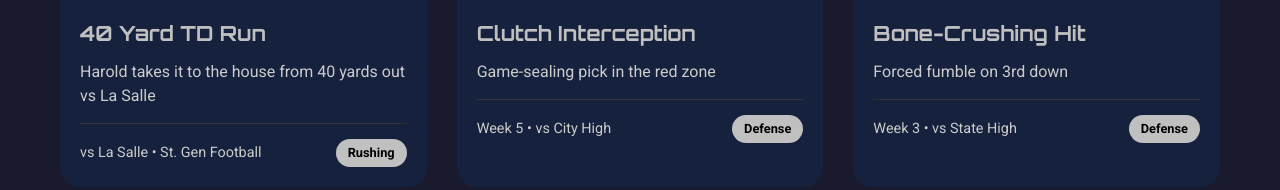
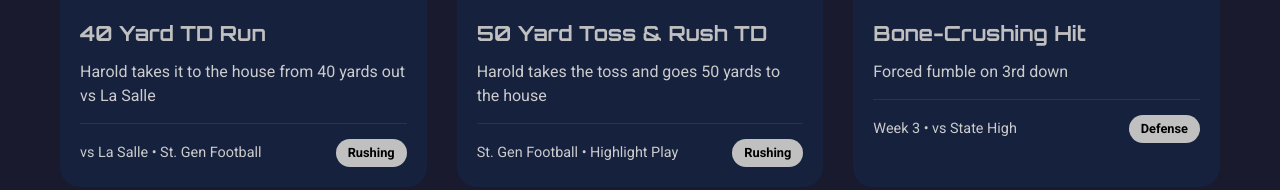
Before and after one commit to KSLepley/HJL_Football, a website: page highlights.html in a window 1280 px wide. Shown: the part 631-821 px from the top of the page. Drawn offline with Linux system fonts and the light colour scheme.

Commit message:
Update second highlight description
- Change from interception to 50 yard toss & rush TD
- Update title to '50 Yard Toss & Rush TD'
- Update description to match actual play
- Change play type to 'Rushing'

```diff
--- a/highlights.html
+++ b/highlights.html
@@ -119,11 +119,11 @@
                         </iframe>
                     </div>
                     <div class="highlight-info">
-                        <h3>Clutch Interception</h3>
-                        <p>Game-sealing pick in the red zone</p>
+                        <h3>50 Yard Toss & Rush TD</h3>
+                        <p>Harold takes the toss and goes 50 yards to the house</p>
                         <div class="highlight-meta">
-                            <span class="game-info">Week 5 • vs City High</span>
-                            <span class="play-type">Defense</span>
+                            <span class="game-info">St. Gen Football • Highlight Play</span>
+                            <span class="play-type">Rushing</span>
                         </div>
                     </div>
                 </div>
```
